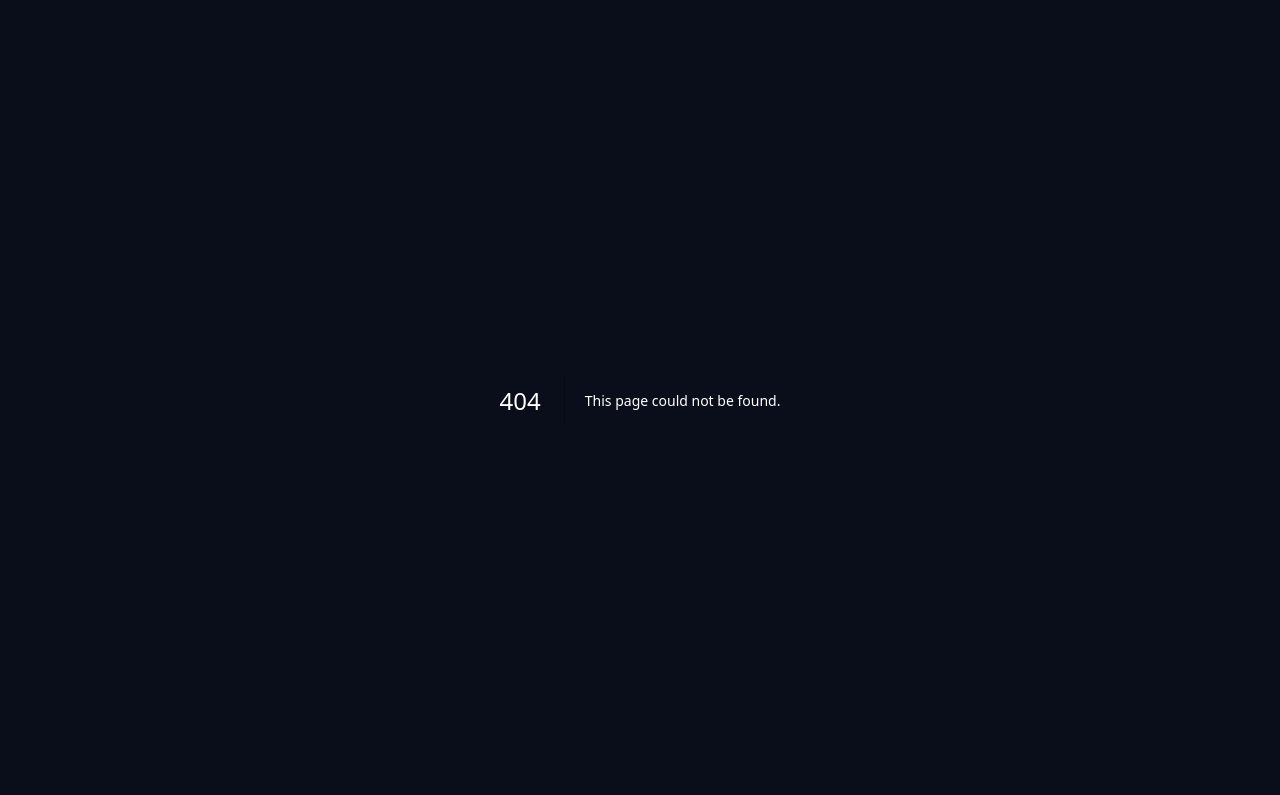
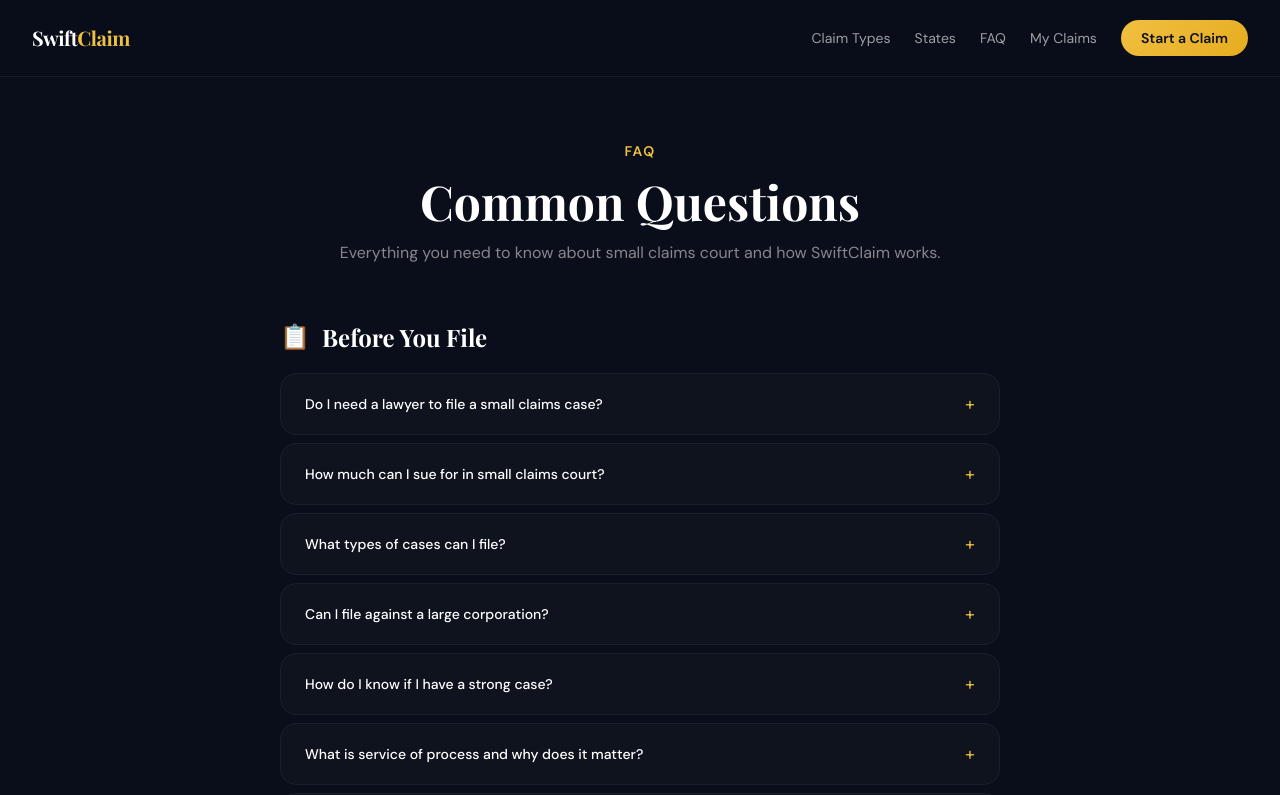
Before and after one commit to Rontubul/swiftclaim, a Next.js app: page /faq in a window 1280 px wide. Before the commit this address had no page. Shown: the top 795 px of the page. Built offline with nearby package versions, Linux system fonts and the light colour scheme; a web font is replaced by a local one.

Commit message:
Add nav to page.tsx

```diff
--- /dev/null
+++ b/app/faq/page.tsx
@@ -0,0 +1,69 @@
+'use client'
+import { useState } from 'react'
+import { FAQ_SECTIONS } from '@/lib/faq-data'
+import Link from 'next/link'
+import Nav from '@/components/Nav'
+
+export default function FAQPage() {
+  const [open, setOpen] = useState<string | null>(null)
+
+  return (
+    <main className="min-h-screen" style={{ background: '#0a0e1a' }}>
+      <Nav />
+
+      <div className="max-w-3xl mx-auto px-6 py-16">
+        <div className="text-center mb-14">
+          <p className="text-sm font-semibold tracking-widest uppercase mb-4" style={{ color: '#f0c040' }}>FAQ</p>
+          <h1 className="font-display text-5xl font-bold mb-4">Common Questions</h1>
+          <p className="text-white/50">Everything you need to know about small claims court and how SwiftClaim works.</p>
+        </div>
+
+        <div className="space-y-10">
+          {FAQ_SECTIONS.map(section => (
+            <div key={section.title}>
+              <div className="flex items-center gap-3 mb-5">
+                <span className="text-2xl">{section.icon}</span>
+                <h2 className="font-display text-2xl font-bold">{section.title}</h2>
+              </div>
+              <div className="space-y-2">
+                {section.faqs.map(faq => {
+                  const id = `${section.title}-${faq.question}`
+                  const isOpen = open === id
+                  return (
+                    <div key={id} className="rounded-2xl overflow-hidden" style={{ border: '1px solid rgba(255,255,255,0.07)' }}>
+                      <button
+                        className="w-full flex items-center justify-between px-6 py-4 text-left transition-colors"
+                        style={{ background: isOpen ? 'rgba(240,192,64,0.06)' : 'rgba(255,255,255,0.02)' }}
+                        onClick={() => setOpen(isOpen ? null : id)}
+                      >
+                        <span className="font-medium text-sm pr-4">{faq.question}</span>
+                        <span className="text-lg flex-shrink-0 transition-transform" style={{ color: '#f0c040', transform: isOpen ? 'rotate(45deg)' : 'rotate(0)' }}>+</span>
+                      </button>
+                      {isOpen && (
+                        <div className="px-6 py-4 text-sm text-white/60 leading-relaxed" style={{ background: 'rgba(240,192,64,0.03)', borderTop: '1px solid rgba(255,255,255,0.05)' }}>
+                          {faq.answer}
+                        </div>
+                      )}
+                    </div>
+                  )
+                })}
+              </div>
+            </div>
+          ))}
+        </div>
+
+        <div className="text-center mt-16 py-12 rounded-3xl" style={{ background: 'rgba(255,255,255,0.02)', border: '1px solid rgba(255,255,255,0.06)' }}>
+          <h2 className="font-display text-3xl font-bold mb-3">Still have questions?</h2>
+          <p className="text-white/50 mb-6">Start a claim and our team will guide you through everything.</p>
+          <Link href="/start" className="inline-block px-10 py-4 rounded-full font-semibold text-lg" style={{ background: 'linear-gradient(135deg, #f0c040, #e6ac20)', color: '#0a0e1a' }}>
+            Start Your Claim →
+          </Link>
+        </div>
+      </div>
+
+      <footer className="py-8 px-8 text-center text-white/25 text-xs" style={{ borderTop: '1px solid rgba(255,255,255,0.05)' }}>
+        © 2026 SwiftClaim. Not a law firm. We prepare and file documents on your behalf.
+      </footer>
+    </main>
+  )
+}
```
